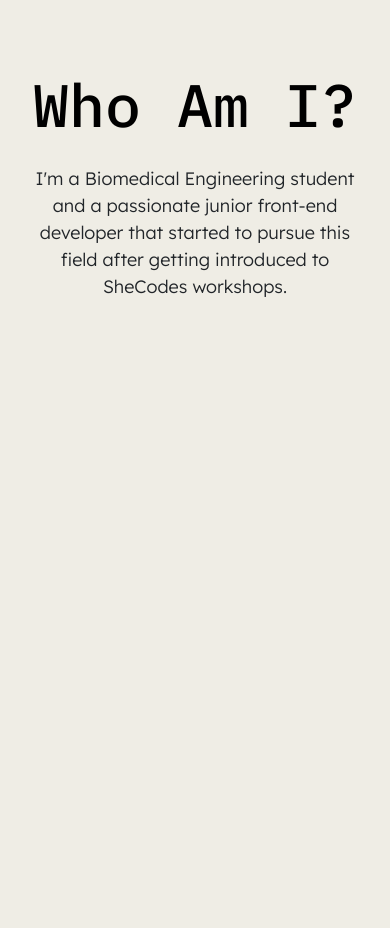
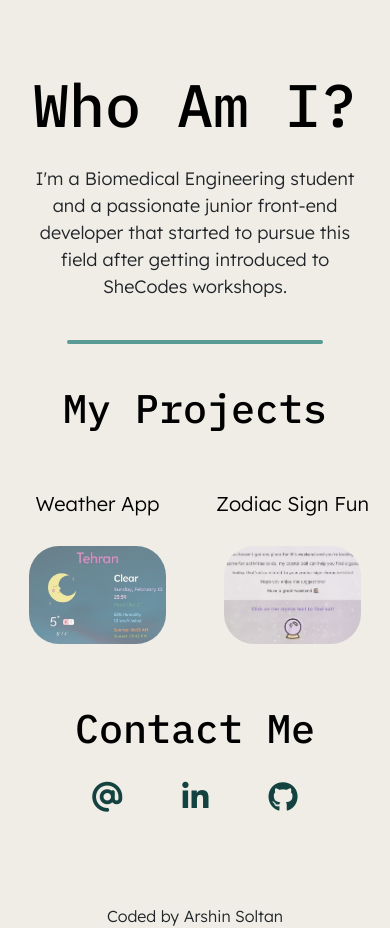
Before and after one commit to arshiin/portfolio-project, a plain HTML site: page index.html in a window 390 px wide. Shown: the part 789-1717 px from the top of the page. Before the commit the page ends 1089 px from the top, so only its background shows below. Drawn offline with nearby package versions, Linux system fonts and the light colour scheme.

Commit message:
Completed homepage (added project overviews and contact icons)

```diff
--- a/index.html
+++ b/index.html
@@ -32,14 +32,14 @@
     <div id="background">
       <div class="container intro">
         <h2>Hi, I'm</h2>
-        <h1 id="name">Arshin Soltan</h1>
+        <h1>Arshin Soltan</h1>
         <h3>Web developer based in Tehran, Iran</h3>
       </div>
     </div>
     <div class="container middle">
       <div class="row d-none d-sm-flex" id="large-sc">
         <div class="col-6">
-          <h1 class="who">Who Am I?</h1>
+          <h2 class="title">Who Am I?</h2>
         </div>
         <div class="col-6">
           <p class="about">
@@ -50,12 +50,45 @@
         </div>
       </div>
       <div class="d-block d-sm-none" id="small-sc">
-          <h1 class="who mb-4">Who Am I?</h1>
-          <p class="about">
-            I'm a Biomedical Engineering student and a passionate junior
-            front-end developer that started to pursue this field after getting
-            introduced to SheCodes workshops.
-          </p>
+        <h2 class="title mb-4">Who Am I?</h2>
+        <p class="about">
+          I'm a Biomedical Engineering student and a passionate junior front-end
+          developer that started to pursue this field after getting introduced
+          to SheCodes workshops.
+        </p>
+      </div>
+      <hr />
+      <h2 class="titles">My Projects</h2>
+      <div class="row projects">
+        <div class="col-6">
+          <h3 class="proj-name">Weather App</h3>
+          <a href="https://arshins-weather-app.netlify.app" target="_blank"
+            ><img
+              src="/media/weather-app.jpg"
+              alt="weather app"
+              class="img-fluid"
+          /></a>
+        </div>
+        <div class="col-6">
+          <h3 class="proj-name">Zodiac Sign Fun</h3>
+          <a
+            href="https://s3.amazonaws.com/shecodesio-production/challenge_submissions/files/000/436/633/original/Basics-Project-Arshin.html?1627235991"
+            target="_blank"
+            ><img src="/media/zodiac.jpg" alt="weather app" class="img-fluid"
+          /></a>
+        </div>
+      </div>
+      <h2 class="titles contact">Contact Me</h2>
+      <div class="icons">
+        <a href="mailto:arshxn@gmail.com"><i class="fa-solid fa-at"></i></a>
+        <a href="https://ir.linkedin.com/in/arshin-soltan-bayazidi-43a286218"
+          ><i class="fa-brands fa-linkedin-in"></i
+        ></a>
+        <a href="https://github.com/arshiin"
+          ><i class="fa-brands fa-github"></i
+        ></a>
+      </div>
     </div>
+    <footer>Coded by Arshin Soltan</footer>
   </body>
 </html>
--- a/src/style.css
+++ b/src/style.css
@@ -15,7 +15,7 @@ body {
 .intro {
   padding-top: 300px;
 }
-#name,
+h1,
 h2,
 h3 {
   font-family: var(--primary-font);
@@ -23,7 +23,7 @@ h3 {
   color: #ffffff;
   text-align: center;
 }
-#name {
+h1 {
   font-size: 88px;
 }
 h2 {
@@ -39,7 +39,7 @@ h3 {
   margin: 0;
   padding: 0;
 }
-#large-sc .who {
+#large-sc .title {
   color: #000000;
   font-family: var(--primary-font);
   font-weight: 500;
@@ -47,7 +47,15 @@ h3 {
   font-size: 110px;
   margin: 110px 50px 0 0;
 }
-#small-sc .who {
+
+#large-sc .about {
+  font-family: var(--secondary-font);
+  font-size: 28px;
+  margin: 110px 0;
+  text-align: justify;
+}
+
+#small-sc .title {
   color: #000000;
   font-family: var(--primary-font);
   font-weight: 500;
@@ -55,21 +63,61 @@ h3 {
   font-size: 60px;
   margin-top: 90px;
 }
-#large-sc .about {
-  font-family: var(--secondary-font);
-  font-size: 28px;
-  margin: 110px 0;
-  text-align: justify;
-}
 #small-sc .about {
   font-family: var(--secondary-font);
   font-size: 18px;
   text-align: center;
   margin: 0 20px;
 }
-
+hr {
+  width: 70%;
+  margin: 0 auto;
+  border: 2px solid #1a7772;
+  border-radius: 5px;
+  opacity: 0.7;
+}
+.titles {
+  margin: 80px 0 110px 0;
+  text-align: center;
+  color: #000000;
+  font-size: 88px;
+}
+.proj-name {
+  font-size: 28px;
+  font-family: var(--secondary-font);
+  color: #000000;
+  margin-bottom: 30px;
+}
+img {
+  display: block;
+  margin: 0 auto;
+  border-radius: 30px;
+  width: 80%;
+  opacity: 0.7;
+  transition: ease-in-out 100ms;
+}
+img:hover {
+  opacity: 1;
+}
+.contact {
+  margin: 100px 0 40px 0;
+}
+.icons {
+  display: flex;
+  justify-content: center;
+  margin-bottom: 90px;
+}
+.icons i {
+  font-size: 40px;
+  margin: 0 30px 0 30px;
+  color: #144240;
+}
+footer {
+  font-family: var(--secondary-font);
+  text-align: center;
+}
 @media (max-width: 768px) {
-  #name {
+  h1 {
     font-size: 40px;
   }
   h2 {
@@ -78,15 +126,37 @@ h3 {
   h3 {
     font-size: 12px;
   }
+  hr {
+    margin-top: 40px;
+  }
+  .titles {
+    font-size: 40px;
+    margin: 40px 0 60px 0;
+  }
+  .proj-name {
+    font-size: 20px;
+  }
+  .icons i {
+    font-size: 30px;
+  }
+  .contact {
+    margin: 60px 0 30px 0;
+  }
 }
 @media (min-width: 768px) and (max-width: 1024px) {
-  #name {
+  h1 {
     font-size: 60px;
+  }
+  h2 {
+    font-size: 30px;
+  }
+  h3 {
+    font-size: 18px;
   }
   #large-sc {
     margin-top: 0;
   }
-  #large-sc .who {
+  #large-sc .title {
     font-size: 60px;
     margin-right: 30px;
   }
@@ -94,10 +164,8 @@ h3 {
     font-size: 22px;
     margin-top: 60px;
   }
-  h2 {
-    font-size: 30px;
-  }
-  h3 {
-    font-size: 18px;
+  .titles {
+    font-size: 60px;
+    margin: 60px 0;
   }
 }
```
Also changed, not shown: media/weather-app.jpg (added), media/zodiac.jpg (added).
